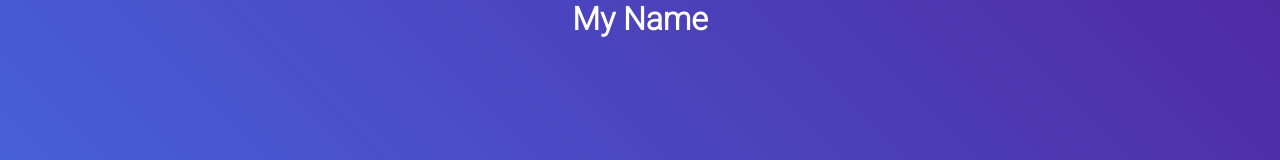
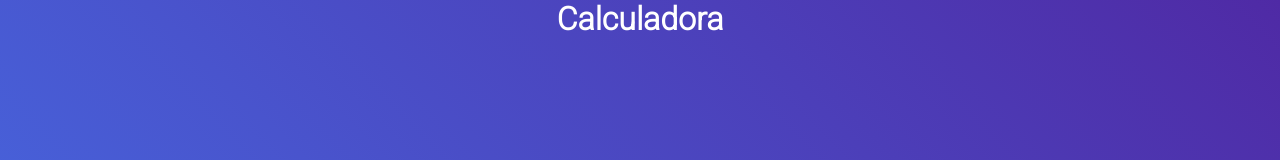
Before and after one commit to pmoraes230/Calculator, a plain HTML site: page index.html in a window 1280 px wide. Shown: the top 160 px of the page. Drawn offline with Linux system fonts and the light colour scheme.

Commit message:
adjustiment in code

```diff
--- a/assents/js/script.js
+++ b/assents/js/script.js
@@ -6,7 +6,7 @@ function insert(num) {
 
 // clear errors
 function clear() {
-    document.getElementById('result').innerHTML = "";
+    document.getElementById('result').innerHTML = '';
 }
 
 //back action
--- a/index.html
+++ b/index.html
@@ -10,7 +10,7 @@
 <body>
     <!--Show - me-->
     <div class="background">
-        <h1>My Name</h1>
+        <h1>Calculadora</h1>
     </div>
     <div class="calculator">
         <h2>Calculator</h2>
```
